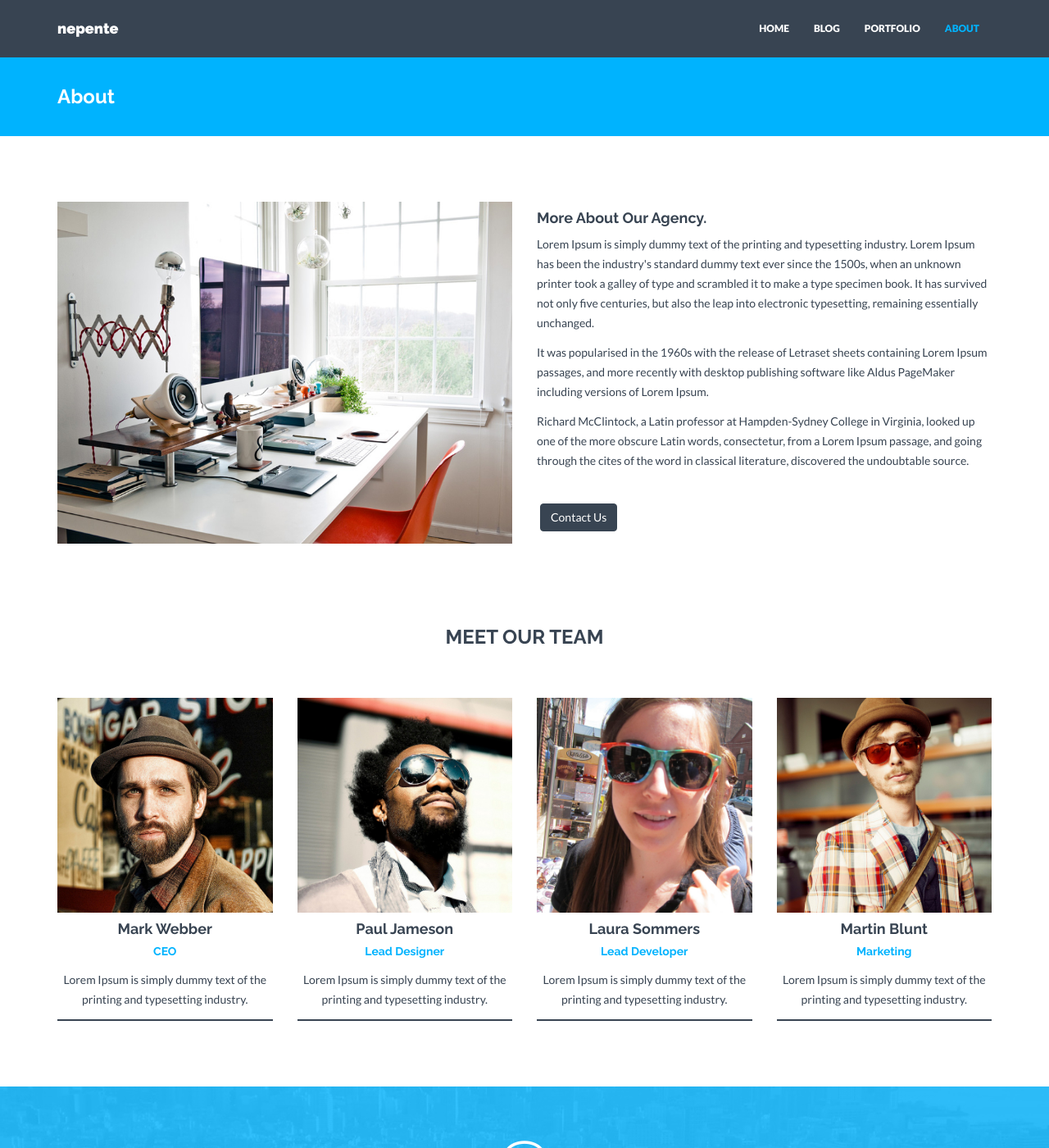
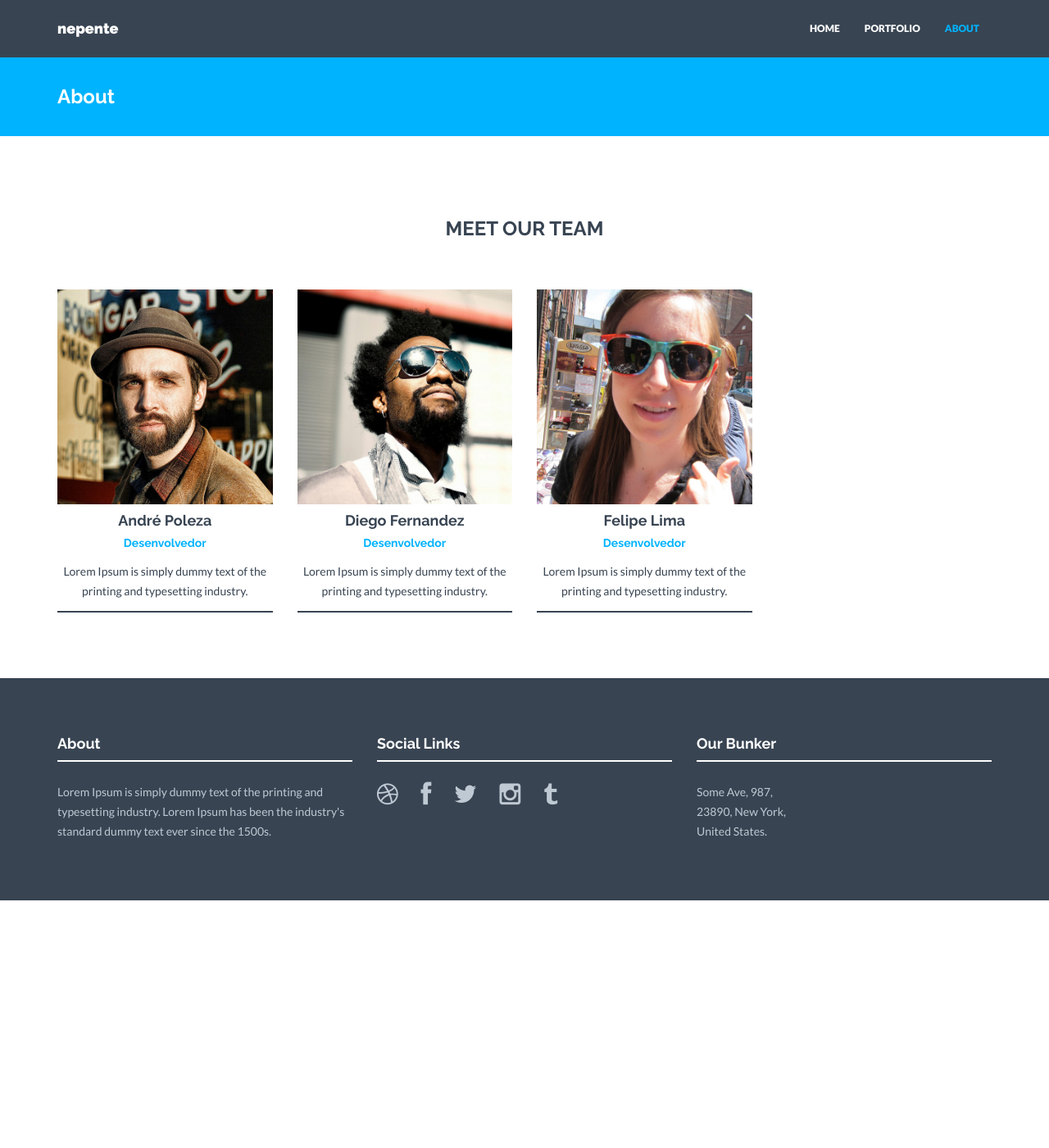
Before and after one commit to williangringo/eventos, a Jekyll site: the page built from about.html, in a window 1280 px wide and 1400 px high. Shown: the whole window at 82% size. Built offline with Jekyll 4.4.1, drawn with Linux system fonts in a browser that asks for light colours; nearby versions of some CDN libraries.

Commit message:
:fire: Remoção de arquivos e seções não utilizadas

```diff
--- a/_config.yml
+++ b/_config.yml
@@ -51,42 +51,33 @@ tel: +34 8493-4893
 
 # Members information. Shown on About page.
 members:
-  - name: Mark Webber
-    position: CEO
+  - name: André Poleza
+    position: Desenvolvedor
     text: Lorem Ipsum is simply dummy text of the printing and typesetting industry.
     img: team01.jpg
     social:
       - title: envelope #use for email address
-        url: mailto:name@domain.com
+        url: mailto:andre@nepente.io
       - title: twitter
-        url: http://twitter.com/handle
-  - name: Paul Jameson
-    position: Lead Designer
+        url: http://twitter.com/andrepoleza
+  - name: Diego Fernandez
+    position: Desenvolvedor
     text: Lorem Ipsum is simply dummy text of the printing and typesetting industry.
     img: team02.jpg
     social:
       - title: envelope #use for email address
-        url: mailto:name@domain.com
+        url: mailto:diego@nepente.io
       - title: twitter
-        url: http://twitter.com/handle
-  - name: Laura Sommers
-    position: Lead Developer
+        url: http://twitter.com/diegobfernandez
+  - name: Felipe Lima
+    position: Desenvolvedor
     text: Lorem Ipsum is simply dummy text of the printing and typesetting industry.
     img: team03.jpg
     social:
       - title: envelope #use for email address
-        url: mailto:name@domain.com
+        url: mailto:felipe@nepente.io
       - title: twitter
-        url: http://twitter.com/handle
-  - name: Martin Blunt
-    position: Marketing
-    text: Lorem Ipsum is simply dummy text of the printing and typesetting industry.
-    img: team04.jpg
-    social:
-      - title: envelope #use for email address
-        url: mailto:name@domain.com
-      - title: twitter
-        url: http://twitter.com/handle
+        url: http://twitter.com/limafelipe92
 
 # Clients information. Shown on Home and About pages.
 clients:
--- a/_includes/nav.html
+++ b/_includes/nav.html
@@ -13,7 +13,6 @@
     <div class="navbar-collapse collapse navbar-right">
       <ul class="nav navbar-nav">
         <li {% if page.title == "Home" %}class="active"{% endif %}><a href="{{"/" | prepend: site.baseurl }}">HOME</a></li>
-        <li {% if page.title == "Blog" %}class="active"{% endif %}><a href="{{"/blog/" | prepend: site.baseurl }}">BLOG</a></li>
         <li {% if page.title == "Portfolio" %}class="active"{% endif %}><a href="{{"/portfolio/" | prepend: site.baseurl }}">PORTFOLIO</a></li>
         <li {% if page.title == "About" %}class="active"{% endif %}><a href="{{"/about/" | prepend: site.baseurl }}">ABOUT</a></li>
       </ul>
--- a/_layouts/about.html
+++ b/_layouts/about.html
@@ -2,9 +2,4 @@
 layout: default
 ---
 {% include wrap.html %}
-
-    {{ content }}
-
 {% include members.html %}
-{% include testimonial.html %}
-{% include clients.html %}
--- a/_layouts/blog.html
+++ /dev/null
@@ -1,6 +0,0 @@
----
-layout: default
----
-{% include wrap.html %}
-
-    {{ content }}
```
